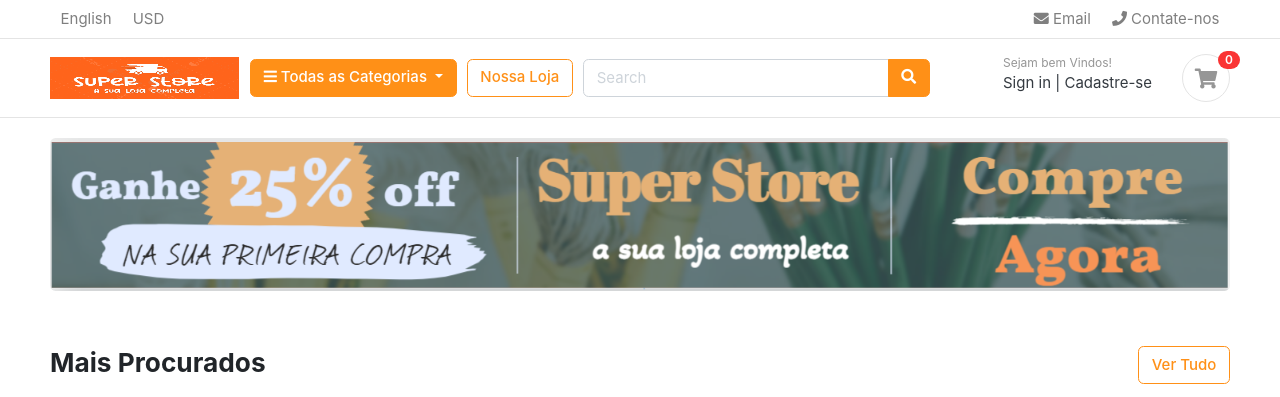
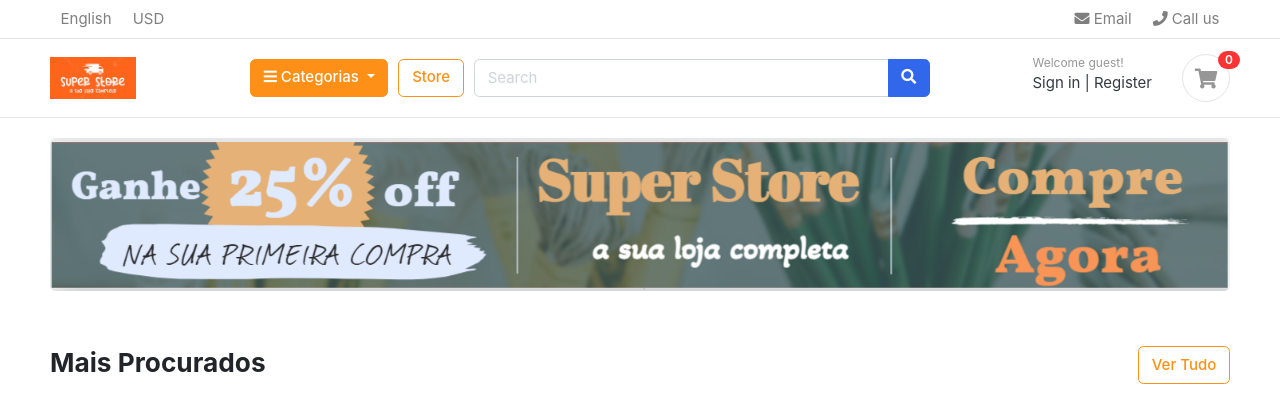
Before and after one commit to RafaelMaldivas/SuperStore, a Django app: page / in a window 1280 px wide. Shown: the top 397 px of the page. Run offline with Django 4.2, Linux system fonts and the light colour scheme; data comes from the database, SQL or seed files in the repository; some libraries are stand-ins or nearby versions; some web fonts are replaced.

Commit message:
context processors/ menu categoria

```diff
--- a/categoria/models.py
+++ b/categoria/models.py
@@ -1,4 +1,5 @@
 from django.db import models
+from django.urls import reverse
 
 # Create your models here.
 class Categoria(models.Model):
@@ -12,6 +13,9 @@ class Categoria(models.Model):
         verbose_name_plural  ='categorias'
 
 
+    def get_url(self):
+        return reverse('produtos_por_categoria', args=[self.slug])
+
 
     def __str__(self):
         return self.categoria_nome
--- a/templates/includes/nav.html
+++ b/templates/includes/nav.html
@@ -19,7 +19,7 @@
                 </ul>
                 <ul class="navbar-nav">
                     <li><a href="#" class="nav-link"> <i class="fa fa-envelope"></i> Email </a></li>
-                    <li><a href="#" class="nav-link"> <i class="fa fa-phone"></i> Contate-nos </a></li>
+                    <li><a href="#" class="nav-link"> <i class="fa fa-phone"></i> Call us </a></li>
                 </ul> <!-- list-inline //  -->
             </div> <!-- navbar-collapse .// -->
         </div> <!-- container //  -->
@@ -30,29 +30,30 @@
             <div class="row align-items-center">
                 <div class="col-lg-2 col-md-3 col-6">
                     <a href="./" class="brand-wrap">
-                        <img src="{% static 'images/logo_oficial.png' %}" class="logo" width="189" height="200">
+                        <img class="logo" src="{% static 'images/logo_oficial.png' %}">
+                    </a> <!-- brand-wrap.// -->
                 </div>
                 <div class="col-lg col-sm col-md col-6 flex-grow-0">
                     <div class="category-wrap dropdown d-inline-block float-right">
-                        <button type="button" class="btn btn-warning dropdown-toggle" data-toggle="dropdown">
-                            <i class="fa fa-bars"></i> Todas as Categorias
+                        <button type="button" class="btn btn-warning dropdown-toggle" data-toggle="dropdown"
+                            aria-expanded="false">
+                            <i class="fa fa-bars"></i> Categorias
                         </button>
                         <div class="dropdown-menu">
                             {% for categoria in links %}
-                            <a class="dropdown-item" href="#">{{ categoria.categoria_nome }}</a>
+                            <a class="dropdown-item" href="{{categoria.get_url}}">{{ categoria.categoria_nome}}</a>
                             {% endfor %}
                         </div>
                     </div> <!-- category-wrap.// -->
-
                 </div> <!-- col.// -->
-                <a href="./store.html" class="btn btn-outline-warning">Nossa Loja</a>
+                <a href="./store.html" class="btn btn-outline-warning">Store</a>
                 <div class="col-lg  col-md-6 col-sm-12 col">
                     <form action="#" class="search">
                         <div class="input-group w-100">
                             <input type="text" class="form-control" style="width:60%;" placeholder="Search">
 
                             <div class="input-group-append">
-                                <button class="btn btn-warning" type="submit">
+                                <button class="btn btn-primary" type="submit">
                                     <i class="fa fa-search"></i>
                                 </button>
                             </div>
@@ -62,14 +63,14 @@
                 <div class="col-lg-3 col-sm-6 col-8 order-2 order-lg-3">
                     <div class="d-flex justify-content-end mb-3 mb-lg-0">
                         <div class="widget-header">
-                            <small class="title text-muted">Sejam bem Vindos!</small>
+                            <small class="title text-muted">Welcome guest!</small>
                             <div>
                                 <a href="./signin.html">Sign in</a> <span class="dark-transp"> | </span>
-                                <a href="./register.html">Cadastre-se</a>
+                                <a href="./register.html"> Register</a>
                             </div>
                         </div>
                         <a href="./cart.html" class="widget-header pl-3 ml-3">
-                            <div class="icon icon-sm rounded-circle border "><i class="fa fa-shopping-cart"></i>
+                            <div class="icon icon-sm rounded-circle border"><i class="fa fa-shopping-cart"></i>
                             </div>
                             <span class="badge badge-pill badge-danger notify">0</span>
                         </a>
@@ -78,4 +79,8 @@
             </div> <!-- row.// -->
         </div> <!-- container.// -->
     </section> <!-- header-main .// -->
+
+
+
+
 </header> <!-- section-header.// -->
```
